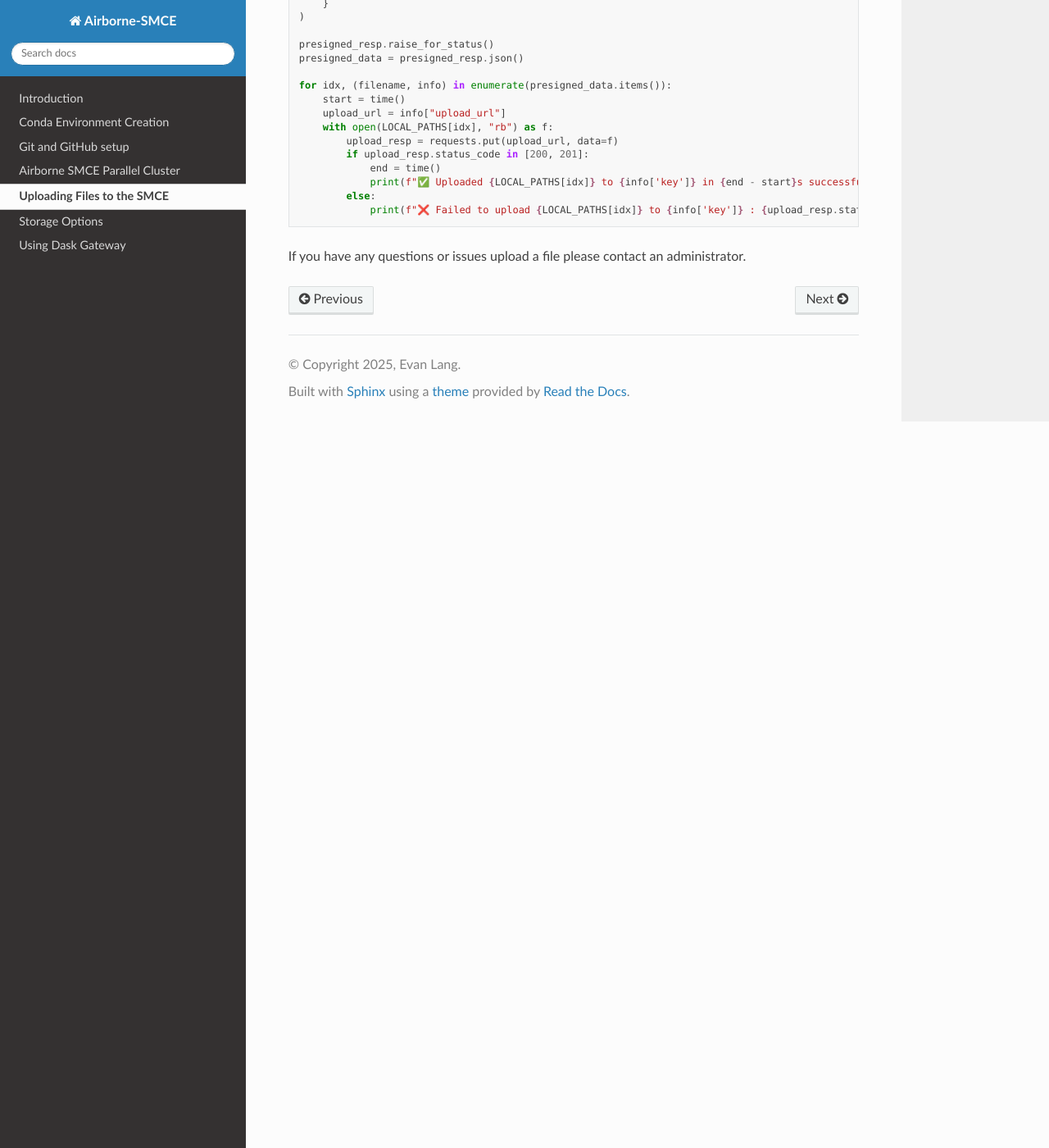
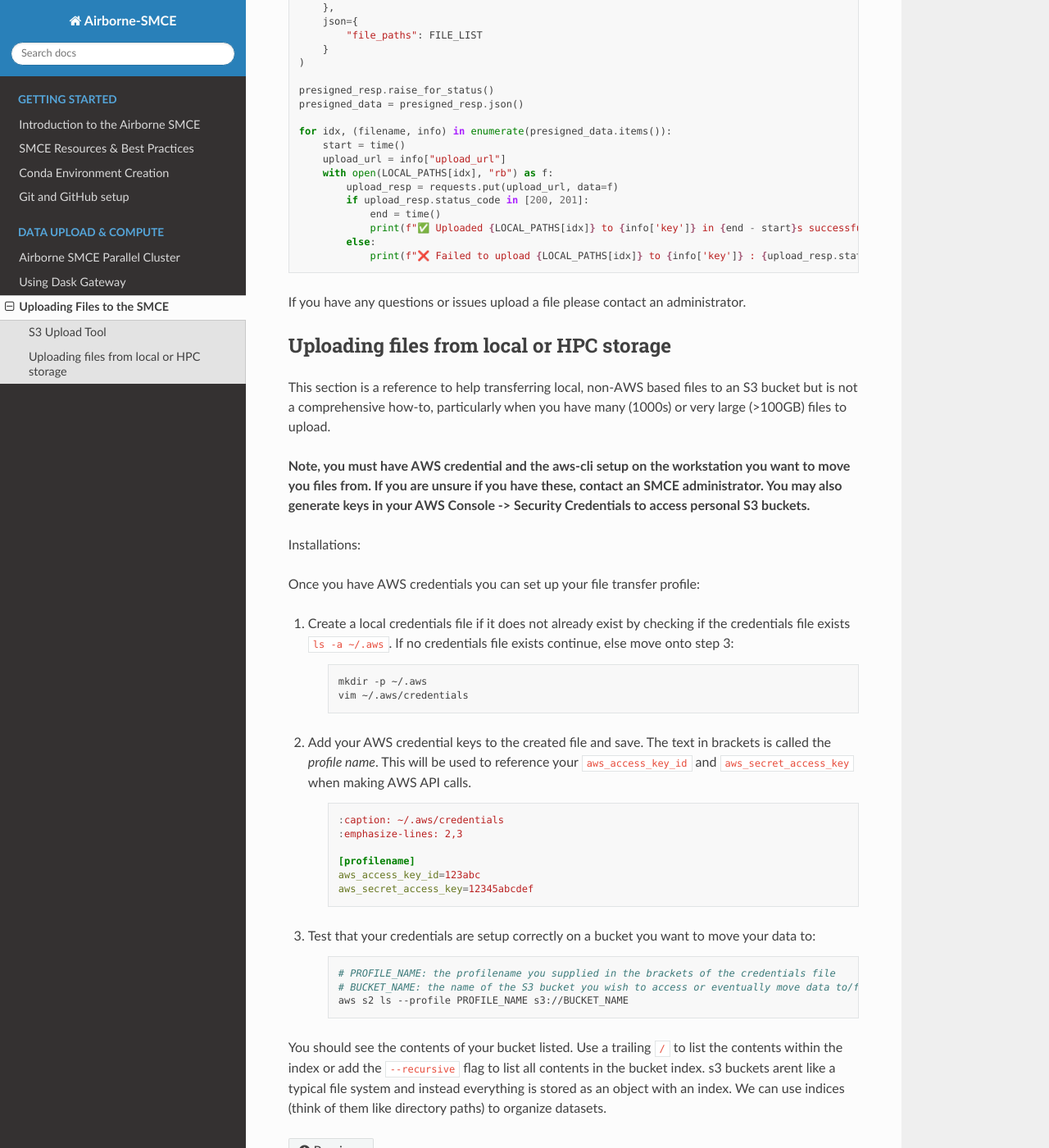
Before and after one commit to EvanDLang/smce-airborne-docs, a Sphinx documentation site: the page built from docs/source/pages/s3_upload.rst, in a window 1280 px wide and 1400 px high, scrolled down 1943 px. Shown: the whole window at 82% size. Built offline with Sphinx 7.4.7 and the Read the Docs theme 3.1.0, drawn with Linux system fonts in a browser that asks for light colours; some of the changed text lies outside the part shown.

Commit message:
Added SMCE best practices, rm s3_upload, edited index, README, s3_upload

```diff
--- a/docs/source/pages/s3_upload.rst
+++ b/docs/source/pages/s3_upload.rst
@@ -2,10 +2,13 @@
 Uploading Files to the SMCE
 ===========================
 
+S3 Upload Tool
+--------------
+
 **To gain access to the S3 upload tool, contact an administrator and ask to be added to the ``s3-upload`` group.**
 
-Uploading files to the SMCE from your local machine can be challenging. While JupyterHub provides a built-in upload button, it is not well suited
-for large files and may be slow or fail to complete the upload.
+Uploading files to the SMCE from your local machine can be challenging. While the SMCE JupyterHub provides a built-in upload button, it is not well suited
+for large files (e.g., >1GB) and may be slow or fail to complete the upload.
 
 To address this, we provide a dedicated upload application that allows users to upload files directly to the SMCE user bucket.
 The application works by submitting a list of filenames to the service, which then generates pre-signed URLs. These URLs are used to upload files directly
@@ -113,3 +116,43 @@
 
 
 If you have any questions or issues upload a file please contact an administrator.
+
+Uploading files from local or HPC storage
+-----------------------------------------
+
+This section is a reference to help transferring local, non-AWS based files to an S3 bucket but is not a comprehensive how-to, particularly when you have many (1000s) or very large (>100GB) files to upload.
+
+**Note, you must have AWS credential and the aws-cli setup on the workstation you want to move you files from. If you are unsure if you have these, contact an SMCE administrator. You may also generate keys in your AWS Console -> Security Credentials to access personal S3 buckets.**
+
+Installations:
+
+
+Once you have AWS credentials you can set up your file transfer profile:
+
+1. Create a local credentials file if it does not already exist by checking if the credentials file exists ``ls -a ~/.aws``. If no credentials file exists continue, else move onto step 3:
+
+    .. code-block:: bash
+
+        mkdir -p ~/.aws
+        vim ~/.aws/credentials
+
+2. Add your AWS credential keys to the created file and save. The text in brackets is called the *profile name*. This will be used to reference your ``aws_access_key_id`` and ``aws_secret_access_key`` when making AWS API calls.
+
+    .. code-block:: ini
+
+        :caption: ~/.aws/credentials
+        :emphasize-lines: 2,3
+
+        [profilename]
+        aws_access_key_id=123abc
+        aws_secret_access_key=12345abcdef
+
+3. Test that your credentials are setup correctly on a bucket you want to move your data to:
+
+    .. code-block:: bash
+
+        # PROFILE_NAME: the profilename you supplied in the brackets of the credentials file
+        # BUCKET_NAME: the name of the S3 bucket you wish to access or eventually move data to/from. Can be an index (i.e., path) within the bucket.
+        aws s2 ls --profile PROFILE_NAME s3://BUCKET_NAME
+
+You should see the contents of your bucket listed. Use a trailing ``/`` to list the contents within the index or add the ``--recursive`` flag to list all contents in the bucket index. s3 buckets arent like a typical file system and instead everything is stored as an object with an index. We can use indices (think of them like directory paths) to organize datasets.
```
Also changed, not shown: README.md (+24 -1 lines), docs/source/index.rst (+14 -4 lines), docs/source/pages/smce_best_practices.rst (added, +108 -0 lines), docs/source/pages/storage_options.rst (deleted, +0 -39 lines).
